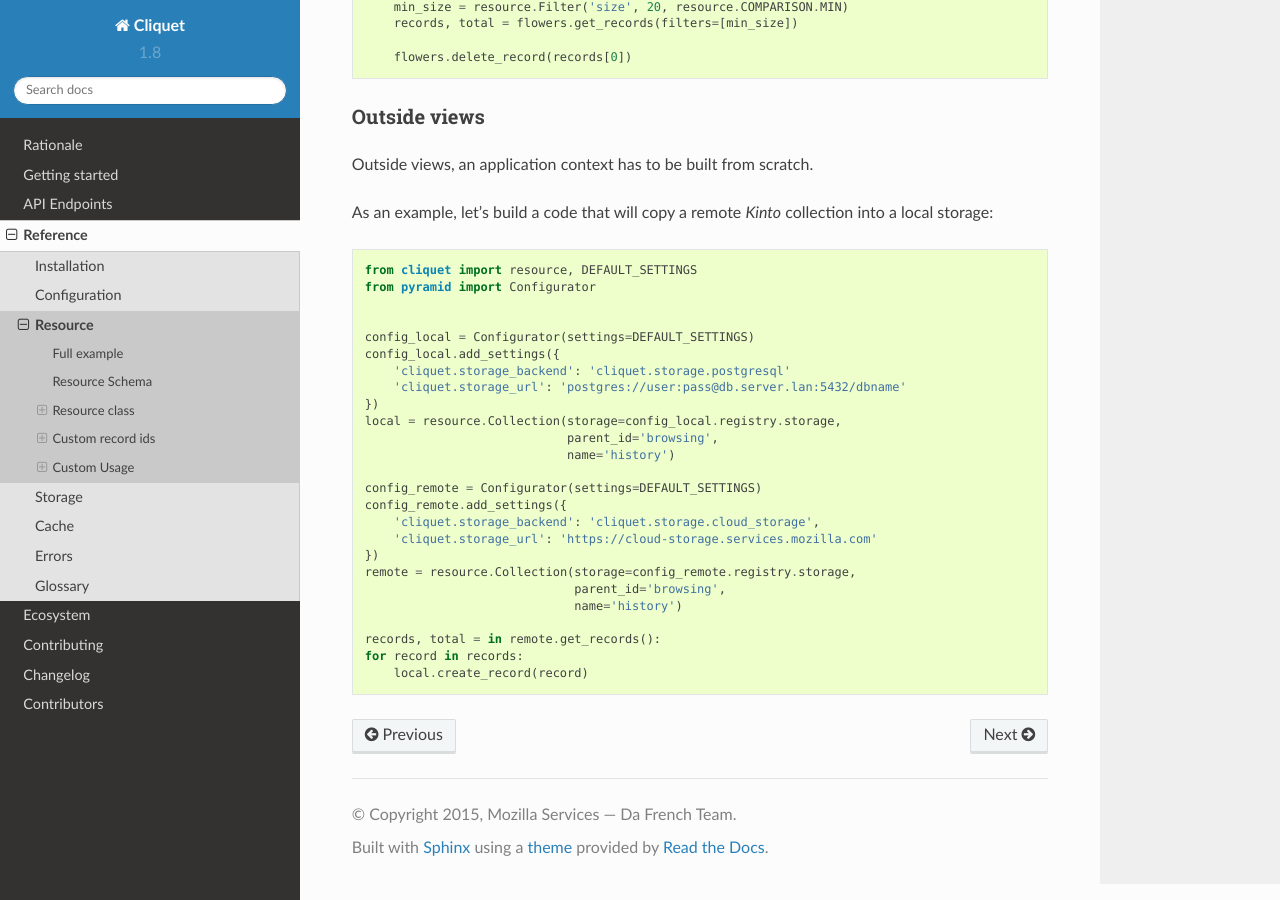
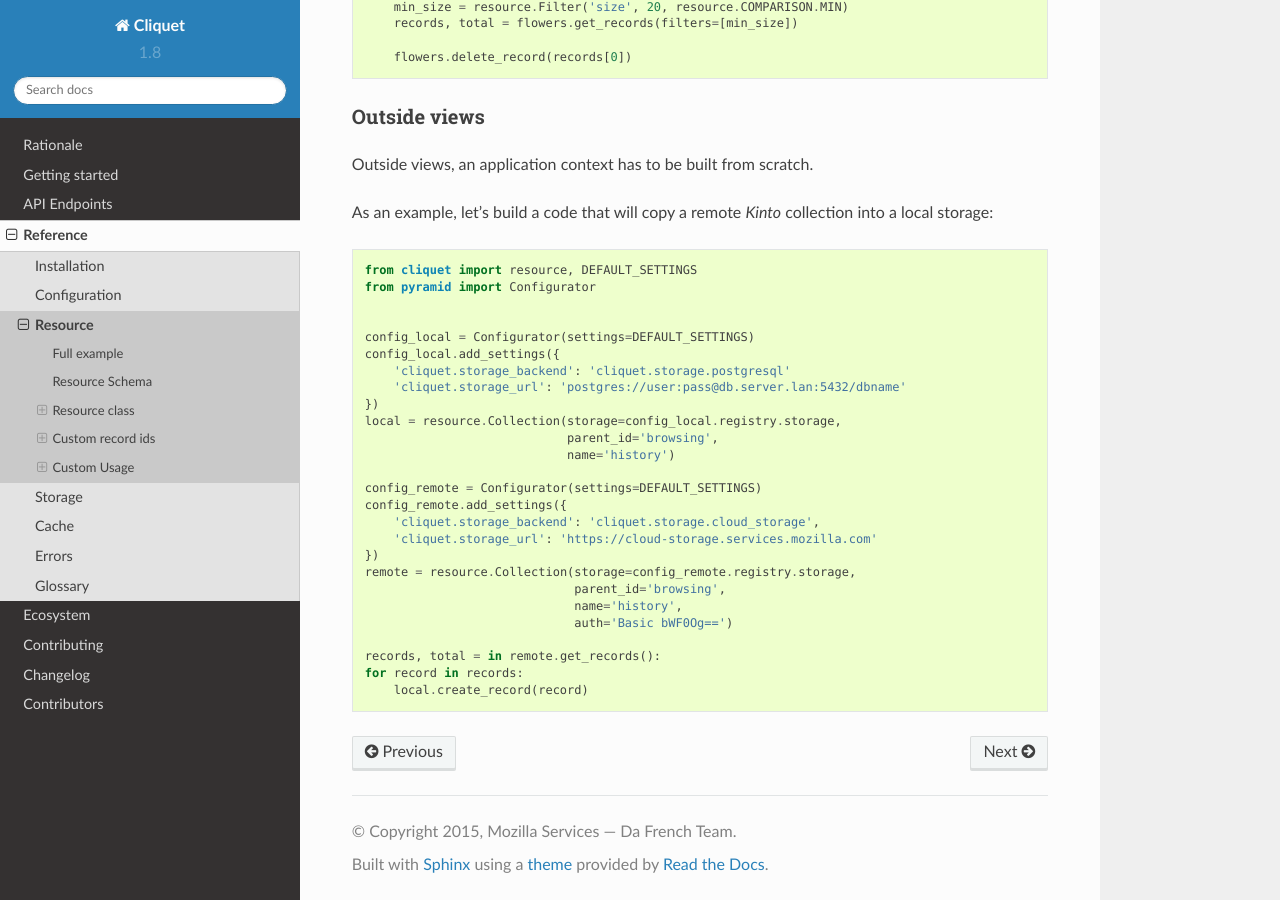
Before and after one commit to Kinto/kinto, a Sphinx documentation site: the page built from docs/reference/resource.rst, in a window 1280 px wide and 900 px high, scrolled down 3101 px. Built offline with Sphinx 7.4.7 and the Read the Docs theme 2.0.0, drawn with Linux system fonts in a browser that asks for light colours.

Commit message:
Mention auth in usage example

```diff
--- a/docs/reference/resource.rst
+++ b/docs/reference/resource.rst
@@ -203,7 +203,8 @@ collection into a local storage:
     })
     remote = resource.Collection(storage=config_remote.registry.storage,
                                  parent_id='browsing',
-                                 name='history')
+                                 name='history',
+                                 auth='Basic bWF0Og==')
 
     records, total = in remote.get_records():
     for record in records:
```
